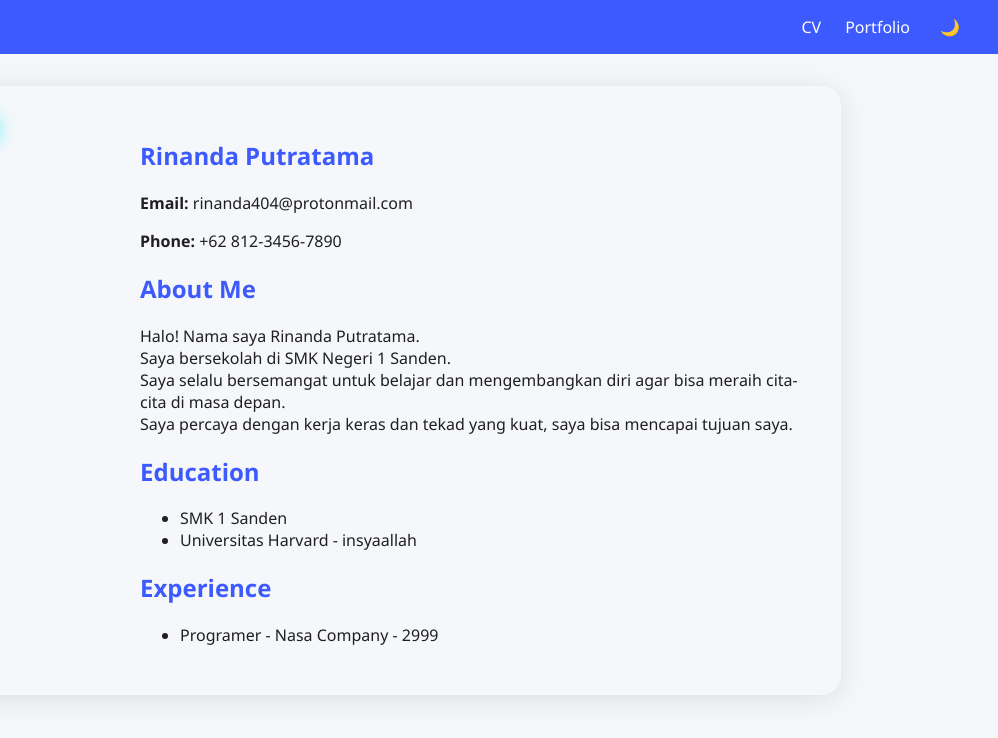
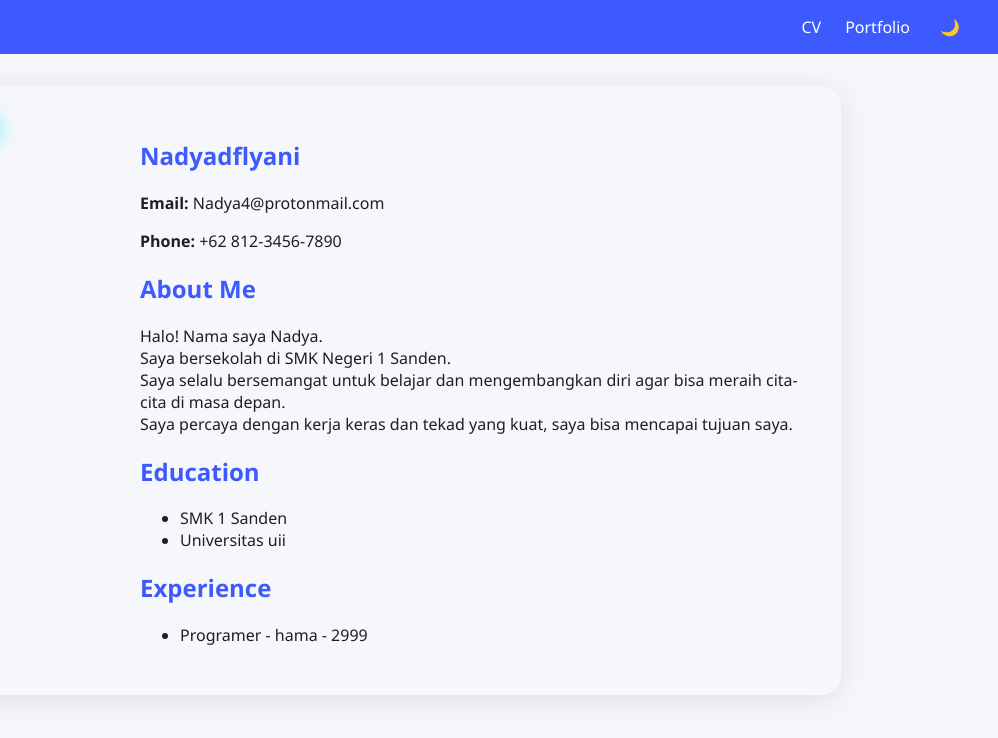
Before and after one commit to nadiafirly/Web-2, a plain HTML site: page Index.html in a window 1280 px wide. Shown: the full height of the page, 282-1280 px from the left. Drawn offline with Linux system fonts and the light colour scheme.

Commit message:
Update Index.html

```diff
--- a/Index.html
+++ b/Index.html
@@ -23,19 +23,19 @@
         <img src="pp.jpeg" alt="My Photo" />
       </div>
       <div class="cv-info">
-        <h1>Rinanda Putratama</h1>
-        <p><strong>Email:</strong> rinanda404@protonmail.com</p>
+        <h1>Nadyadflyani</h1>
+        <p><strong>Email:</strong> Nadya4@protonmail.com</p>
         <p><strong>Phone:</strong> +62 812-3456-7890</p>
         <h2>About Me</h2>
-        <p>Halo! Nama saya Rinanda Putratama.<br> Saya bersekolah di SMK Negeri 1 Sanden.<br> Saya selalu bersemangat untuk belajar dan mengembangkan diri agar bisa meraih cita-cita di masa depan.<br> Saya percaya dengan kerja keras dan tekad yang kuat, saya bisa mencapai tujuan saya.</p>
+        <p>Halo! Nama saya Nadya.<br> Saya bersekolah di SMK Negeri 1 Sanden.<br> Saya selalu bersemangat untuk belajar dan mengembangkan diri agar bisa meraih cita-cita di masa depan.<br> Saya percaya dengan kerja keras dan tekad yang kuat, saya bisa mencapai tujuan saya.</p>
         <h2>Education</h2>
         <ul>
           <li>SMK 1 Sanden</li>
-          <li>Universitas Harvard - insyaallah</li>
+          <li>Universitas uii</li>
         </ul>
         <h2>Experience</h2>
         <ul>
-          <li>Programer - Nasa Company - 2999</li>
+          <li>Programer - hama - 2999</li>
         </ul>
       </div>
     </section>
```
